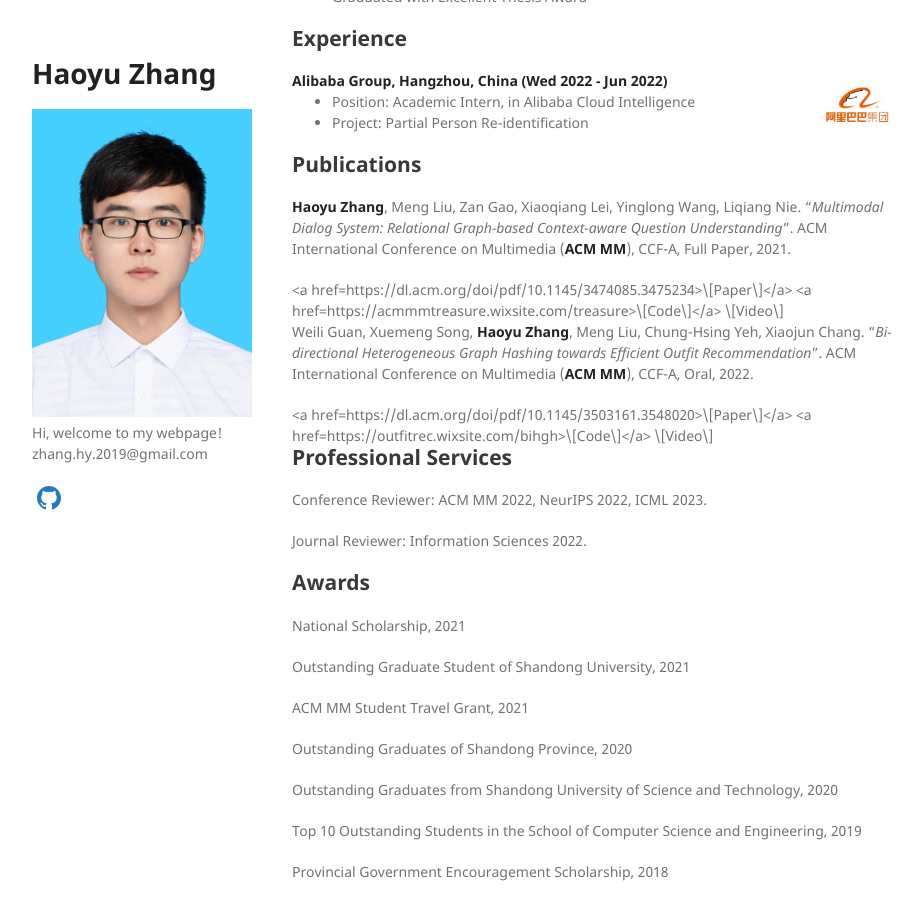
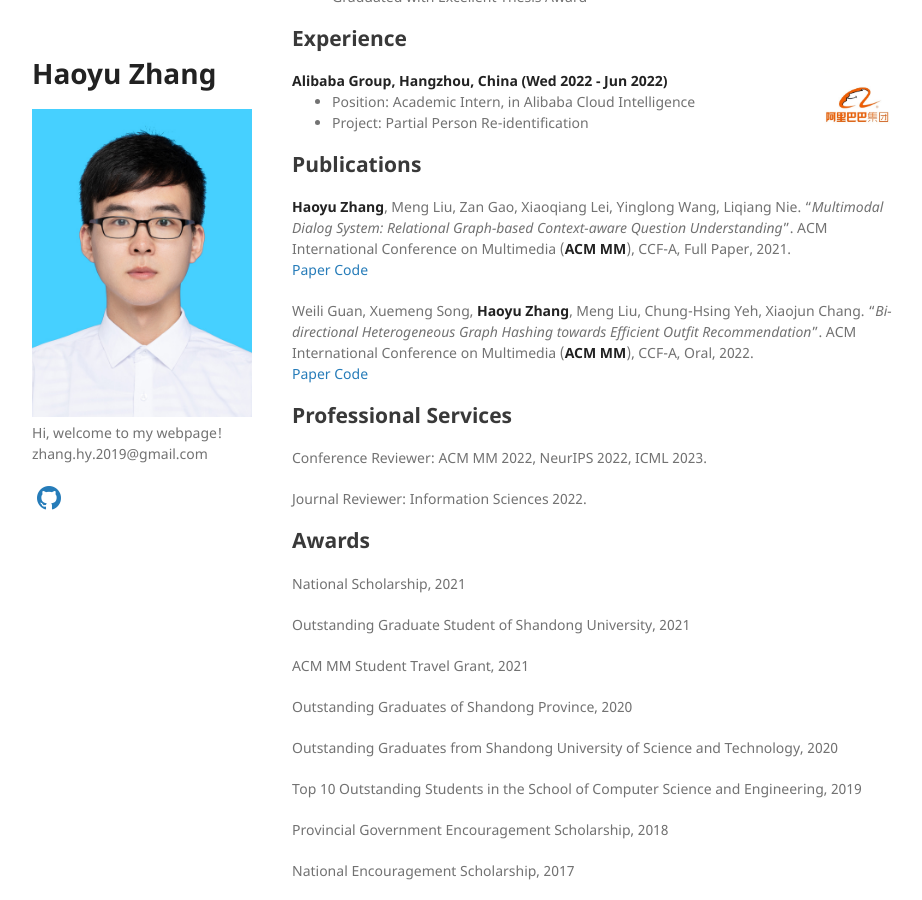
Before and after one commit to Hyu-Zhang/Hyu-Zhang.github.io, a Jekyll site: the page built from index.md, in a window 1280 px wide and 900 px high, scrolled down 450 px. Shown: the whole window, without its empty margins (178-1100 px from the left). Built offline with Jekyll 4.4.1, drawn with Linux system fonts in a browser that asks for light colours; a style sheet for code colours, icons or effects is not loaded; our own code applies the rules of GitHub Pages for plain Markdown files.

Commit message:
Update index.md

```diff
--- a/index.md
+++ b/index.md
@@ -54,10 +54,10 @@ I’m Haoyu Zhang (张昊宇), and I currently a Master Student at the School of
 ## Publications
 
 **Haoyu Zhang**, Meng Liu, Zan Gao, Xiaoqiang Lei, Yinglong Wang, Liqiang Nie. "_Multimodal Dialog System: Relational Graph-based Context-aware Question Understanding_". ACM International Conference on Multimedia (**ACM MM**), CCF-A, Full Paper, 2021.<br />
-<div><a href=https://dl.acm.org/doi/pdf/10.1145/3474085.3475234>\[Paper\]</a> <a href=https://acmmmtreasure.wixsite.com/treasure>\[Code\]</a> \[Video\]</div>
+[Paper](https://dl.acm.org/doi/pdf/10.1145/3474085.3475234) [Code](https://acmmmtreasure.wixsite.com/treasure)
 
 Weili Guan, Xuemeng Song, **Haoyu Zhang**, Meng Liu, Chung-Hsing Yeh, Xiaojun Chang. "_Bi-directional Heterogeneous Graph Hashing towards Efficient Outfit Recommendation_". ACM International Conference on Multimedia (**ACM MM**), CCF-A, Oral, 2022.<br />
-<div><a href=https://dl.acm.org/doi/pdf/10.1145/3503161.3548020>\[Paper\]</a> <a href=https://outfitrec.wixsite.com/bihgh>\[Code\]</a> \[Video\]</div>
+[Paper](https://dl.acm.org/doi/pdf/10.1145/3503161.3548020) [Code](https://outfitrec.wixsite.com/bihgh)
 
 ## Professional Services
 
```
